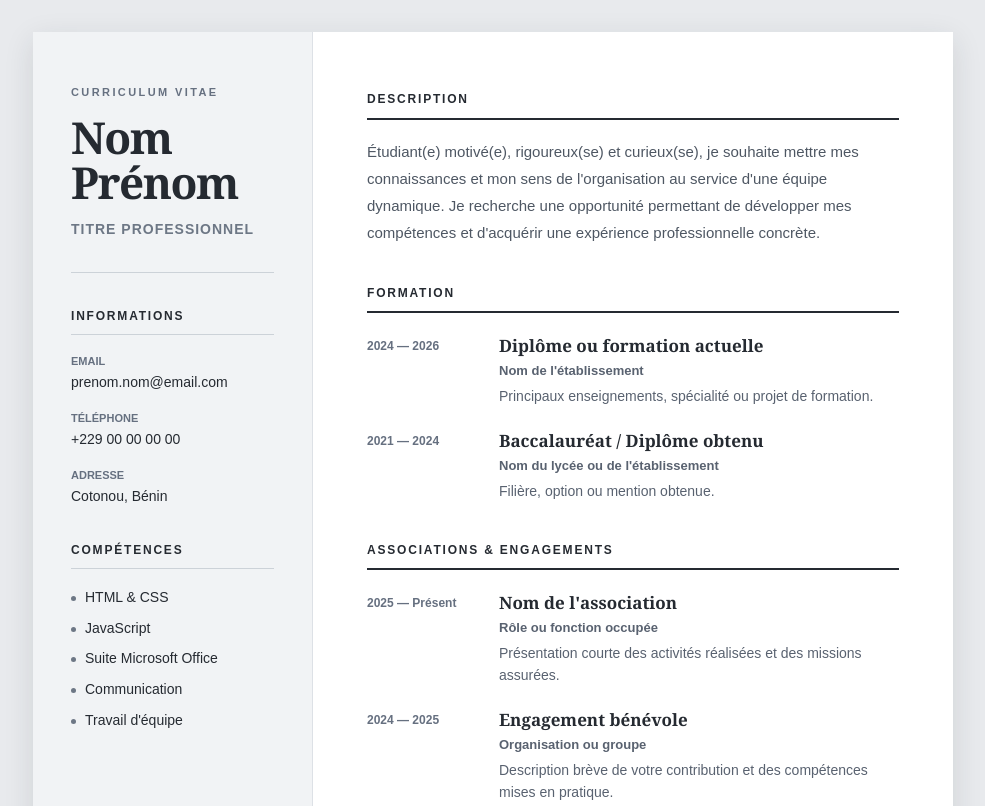
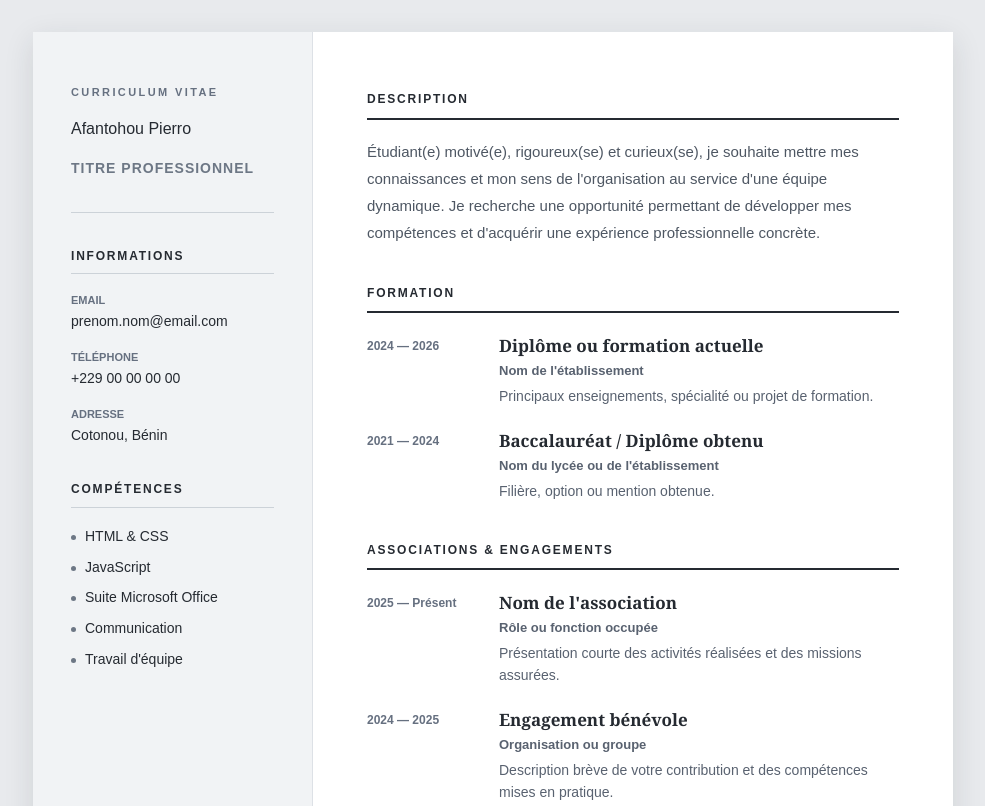
Before and after one commit to Pierro14/git-mon-cv, a plain HTML site: page index.html in a window 1280 px wide. Shown: the top 806 px of the page, without its empty margins (147-1132 px from the left). Drawn offline with Linux system fonts and the light colour scheme.

Commit message:
mise en place de la section titre

```diff
--- a/index.html
+++ b/index.html
@@ -11,7 +11,7 @@
     <aside class="sidebar">
       <header class="titre identity">
         <p class="eyebrow">Curriculum vitae</p>
-        <h1>Nom<br>Prénom</h1>
+        <p class="name">Afantohou Pierro</p>
         <p class="role">Titre professionnel</p>
       </header>
 
```
